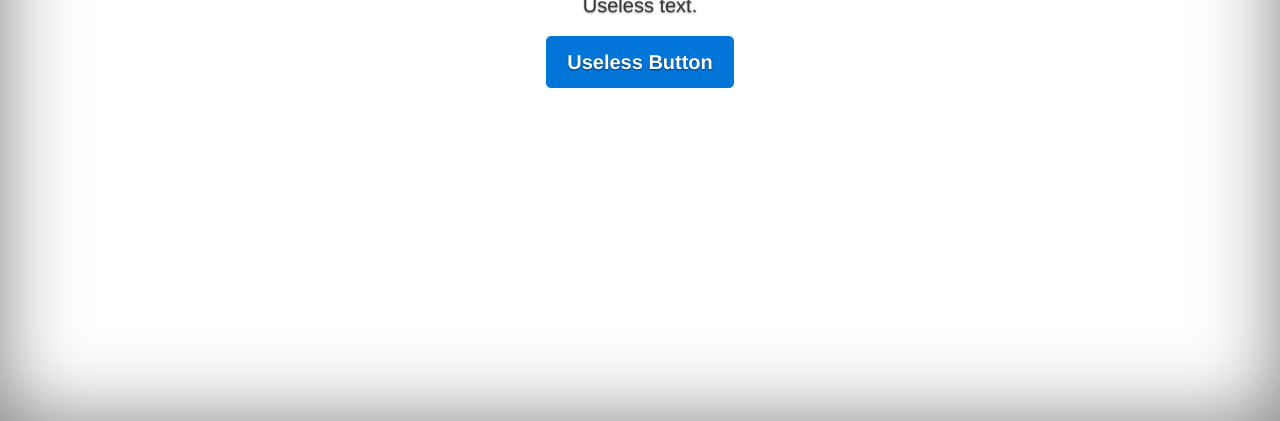
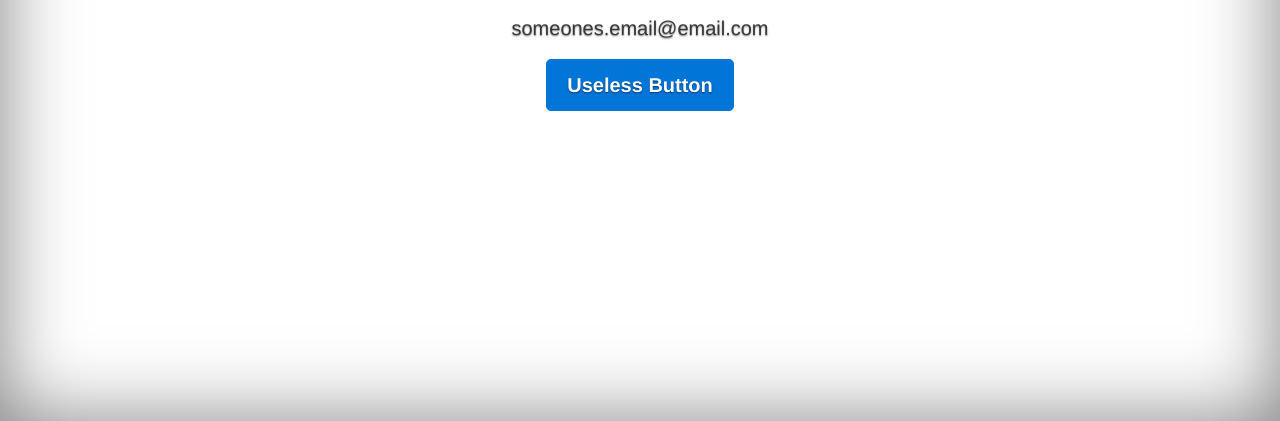
Before and after one commit to acmutsa/lets-git-it-on, a website: page src/index.html in a window 1280 px wide. Shown: the part 379-800 px from the top of the page. Drawn offline with nearby package versions, Linux system fonts and the light colour scheme.

Commit message:
Added email header

```diff
--- a/src/index.html
+++ b/src/index.html
@@ -36,6 +36,7 @@
                     <div class="inner cover">
                         <h1 class="cover-heading">I <3 Git</h1>
                         <p class="lead">Useless text.</p>
+			<p class = "lead">someones.email@email.com</p>
                         <p class="lead">
                             <a href="#" class="btn btn-lg btn-primary">Useless Button</a>
                         </p>
```
